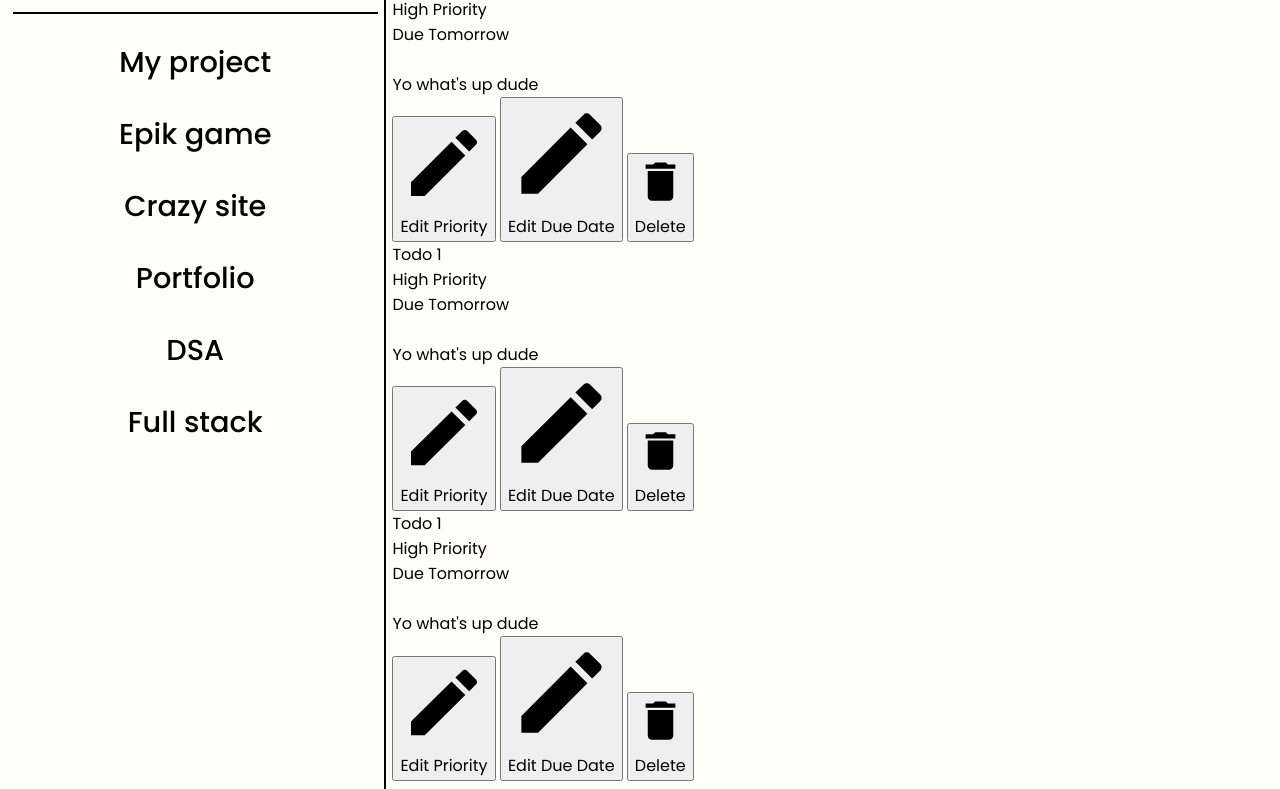
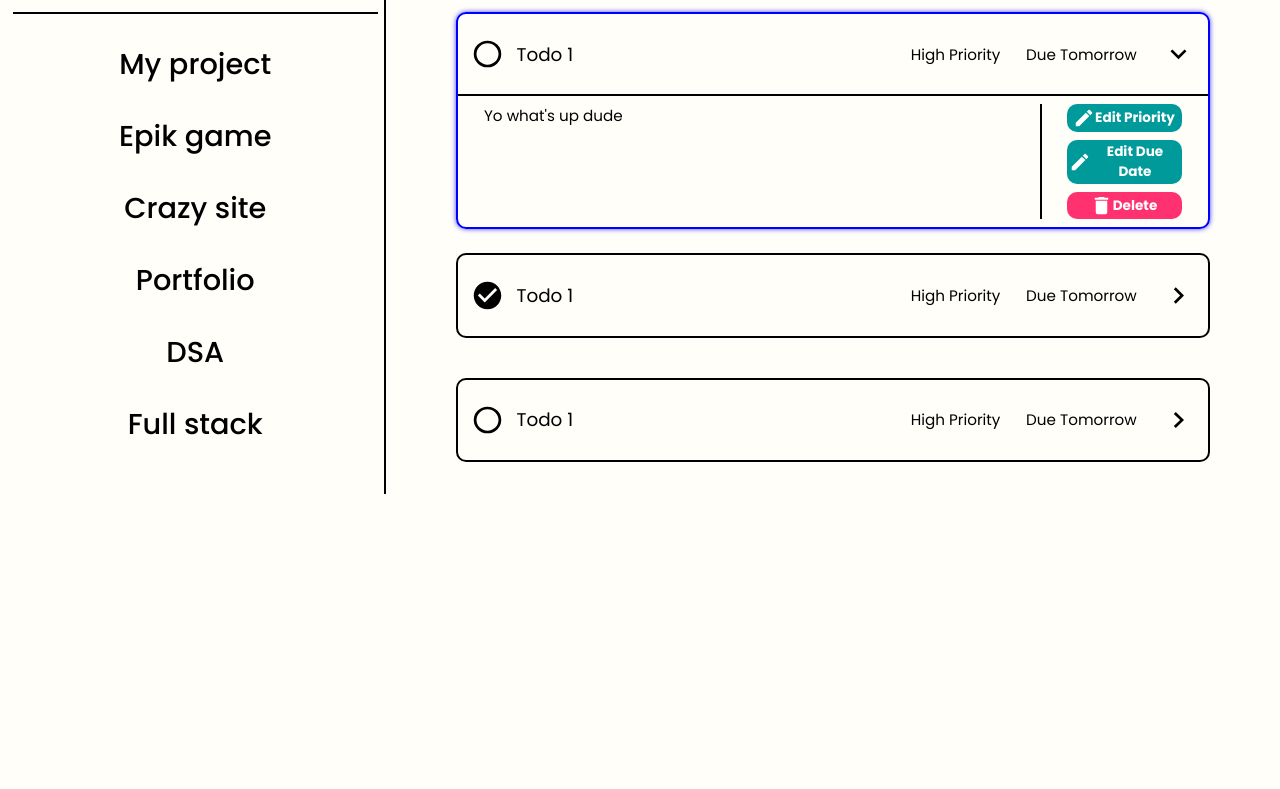
Before and after one commit to Ani0o/odin-todo-list, a website built with webpack: page src/template.html in a window 1280 px wide. Shown: the part 236-1025 px from the top of the page. After the commit the page ends 800 px from the top, so only its background shows below. Built offline with nearby package versions, Linux system fonts and the light colour scheme.

Commit message:
Add styles for the todos in the todo section

```diff
--- a/src/styles.css
+++ b/src/styles.css
@@ -113,14 +113,14 @@ button, input {
     display: flex;
     flex-direction: column;
     align-items: center;
-    gap: 1vh;
+    gap: 0.5vh;
 }
 
 .side-nav-project-list p {
     box-sizing: border-box;
     font-size: calc(0.5rem + 1vw + 1vh);
     font-weight: 500;
-    height: 8vh;
+    height: 8.5vh;
     width: 20vw;
     border-radius: 10px;
     cursor: pointer;
@@ -228,3 +228,177 @@ button, input {
 .delete-project-button:active {
     background-color: rgb(255, 49, 111);
 }
+
+
+/* Todo Section Content */
+
+.todo-section-content {
+    padding: 5vh 5vw 1vh;
+    display: flex;
+    flex-direction: column;
+    gap: 3vh;
+}
+
+.todo {
+    display: flex;
+    flex-direction: column;
+    border-radius: 10px;
+}
+
+.todo-open {
+    border: 2px solid blue;
+    box-shadow: 0px 0px 5px rgb(67, 67, 255);
+}
+
+.todo-open .todo-header {
+    border: none;
+    border-bottom: 2px solid black;
+    border-radius: 0;
+}
+
+.todo-open .todo-header:hover {
+    border: none;
+    border-bottom: 2px solid black;
+    box-shadow: none;
+}
+
+.todo-open .todo-menu {
+    transform: rotate(90deg);
+}
+
+.todo-open .todo-content-wrapper {
+    grid-template-rows: 1fr;
+    opacity: 1;
+}
+
+/* Todo Header */
+
+.todo-header {
+    display: flex;
+    justify-content: space-between;
+    align-items: center;
+    cursor: pointer;
+    padding: 3vh 1vw;
+    border: 2px solid black;
+    border-radius: 10px;
+    transition: border-bottom-left-radius 0.3s,
+                border-bottom-right-radius 0.3s;
+}
+
+.todo-header:hover {
+    border: 2px solid blue;
+    box-shadow: 0px 0px 5px rgb(67, 67, 255);
+    transition: border-bottom 0.2s,
+                box-shadow 0.2s;
+}
+
+.todo-header-left-wrapper {
+    display: flex;
+    align-items: center;
+    gap: 1vw;
+}
+
+.checkbox-unchecked {
+    background-image: url('./icons/circle-outline.svg');
+    height: calc(20px + 0.6vw + 0.6vh);
+    width: calc(20px + 0.6vw + 0.6vh);
+}
+
+.checkbox-checked {
+    background-image: url(./icons/check-circle.svg);
+    height: calc(20px + 0.6vw + 0.6vh);
+    width: calc(20px + 0.6vw + 0.6vh);
+}
+
+.todo-title {
+    font-size: calc(0.5rem + 0.5vw + 0.5vh);
+}
+
+.todo-header-right-wrapper {
+    display: flex;
+    align-items: center;
+    gap: 2vw;
+}
+
+.todo-priority {
+    font-size: calc(0.3rem + 0.5vw + 0.5vh);
+}
+
+.todo-duedate {
+    font-size: calc(0.3rem + 0.5vw + 0.5vh);
+}
+
+.todo-menu {
+    background-image: url(./icons/chevron-right.svg);
+    height: calc(20px + 0.6vw + 0.6vh);
+    width: calc(20px + 0.6vw + 0.6vh);
+    transition: transform 0.3s;
+}
+
+.todo-content-wrapper {
+    display: grid;
+    grid-template-rows: 0fr;
+    opacity: 0;
+    transition: grid-template-rows 0.3s ease-out,
+                opacity 0.2s ease-in-out;
+}
+
+.todo-content {
+    overflow: hidden;
+    padding: 1vh 2vw;
+    display: flex;
+    justify-content: space-between;
+}
+
+.todo-description {
+    font-size: calc(0.3rem + 0.5vw + 0.5vh);
+}
+
+.todo-content-right-wrapper {
+    display: flex;
+    flex-direction: column;
+    gap: 1vh;
+    border-left: 2px solid black;
+    padding-left: 2vw;
+}
+
+.edit-priority-button, .edit-duedate-button, .delete-todo-button {
+    font-size: calc(0.2rem + 0.5vw + 0.5vh);
+    font-weight: bold;
+    padding: 2% 3%;
+    padding-left: 1.5%;
+    border: none;
+    border-radius: 10px;
+    background-color: rgb(0, 154, 154);
+    color: white;
+    cursor: pointer;
+
+    display: flex;
+    justify-content: center;
+    align-items: center;
+}
+
+.edit-priority-button img, .edit-duedate-button img, .delete-todo-button img {
+    width: calc(10px + 0.6vw + 0.6vh);
+    filter: invert(100%) sepia(0%) saturate(7500%) hue-rotate(125deg) brightness(109%) contrast(110%);
+}
+
+.edit-priority-button:hover, .edit-duedate-button:hover {
+    background-color: rgb(0, 134, 134);
+}
+
+.edit-priority-button:active, .edit-duedate-button:active {
+    background-color: rgb(0, 154, 154);
+}
+
+.delete-todo-button {
+    background-color: rgb(255, 49, 111);
+}
+
+.delete-todo-button:hover {
+    background-color: rgb(235, 29, 91);
+}
+
+.delete-todo-button:active {
+    background-color: rgb(255, 49, 111);
+}
--- a/src/template.html
+++ b/src/template.html
@@ -41,13 +41,17 @@
         </div>
 
         <div class="todo-section-content">
-            <div class="todo">
+            <div class="todo todo-open">
                 <div class="todo-header">
-                    <p class="todo-title">Todo 1</p>
+                    <div class="todo-header-left-wrapper">
+                        <div class="checkbox-unchecked"></div>
+                        <p class="todo-title">Todo 1</p>
+                    </div>
+
                     <div class="todo-header-right-wrapper">
                         <p class="todo-priority">High Priority</p>
                         <p class="todo-duedate">Due Tomorrow</p>
-                        <img>
+                        <div class="todo-menu"></div>
                     </div>
                 </div>
 
@@ -65,11 +69,15 @@
 
             <div class="todo">
                 <div class="todo-header">
-                    <p class="todo-title">Todo 1</p>
+                    <div class="todo-header-left-wrapper">
+                        <div class="checkbox-checked"></div>
+                        <p class="todo-title">Todo 1</p>
+                    </div>
+
                     <div class="todo-header-right-wrapper">
                         <p class="todo-priority">High Priority</p>
                         <p class="todo-duedate">Due Tomorrow</p>
-                        <img>
+                        <div class="todo-menu"></div>
                     </div>
                 </div>
 
@@ -87,11 +95,15 @@
 
             <div class="todo">
                 <div class="todo-header">
-                    <p class="todo-title">Todo 1</p>
+                    <div class="todo-header-left-wrapper">
+                        <div class="checkbox-unchecked"></div>
+                        <p class="todo-title">Todo 1</p>
+                    </div>
+
                     <div class="todo-header-right-wrapper">
                         <p class="todo-priority">High Priority</p>
                         <p class="todo-duedate">Due Tomorrow</p>
-                        <img>
+                        <div class="todo-menu"></div>
                     </div>
                 </div>
 
```
Also changed, not shown: src/icons/check-circle.svg (added), src/icons/chevron-right.svg (added), src/icons/circle-outline.svg (added).
